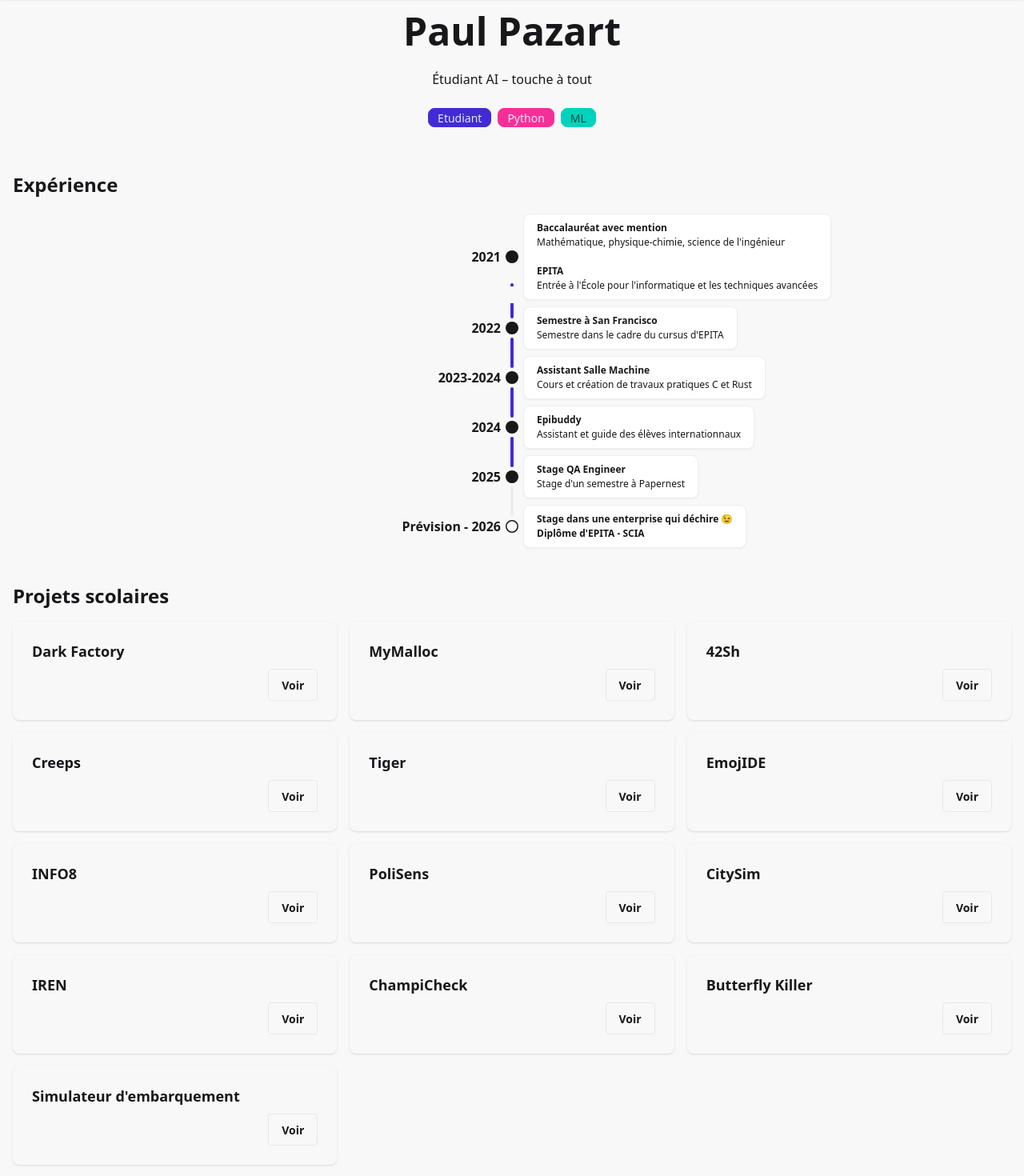
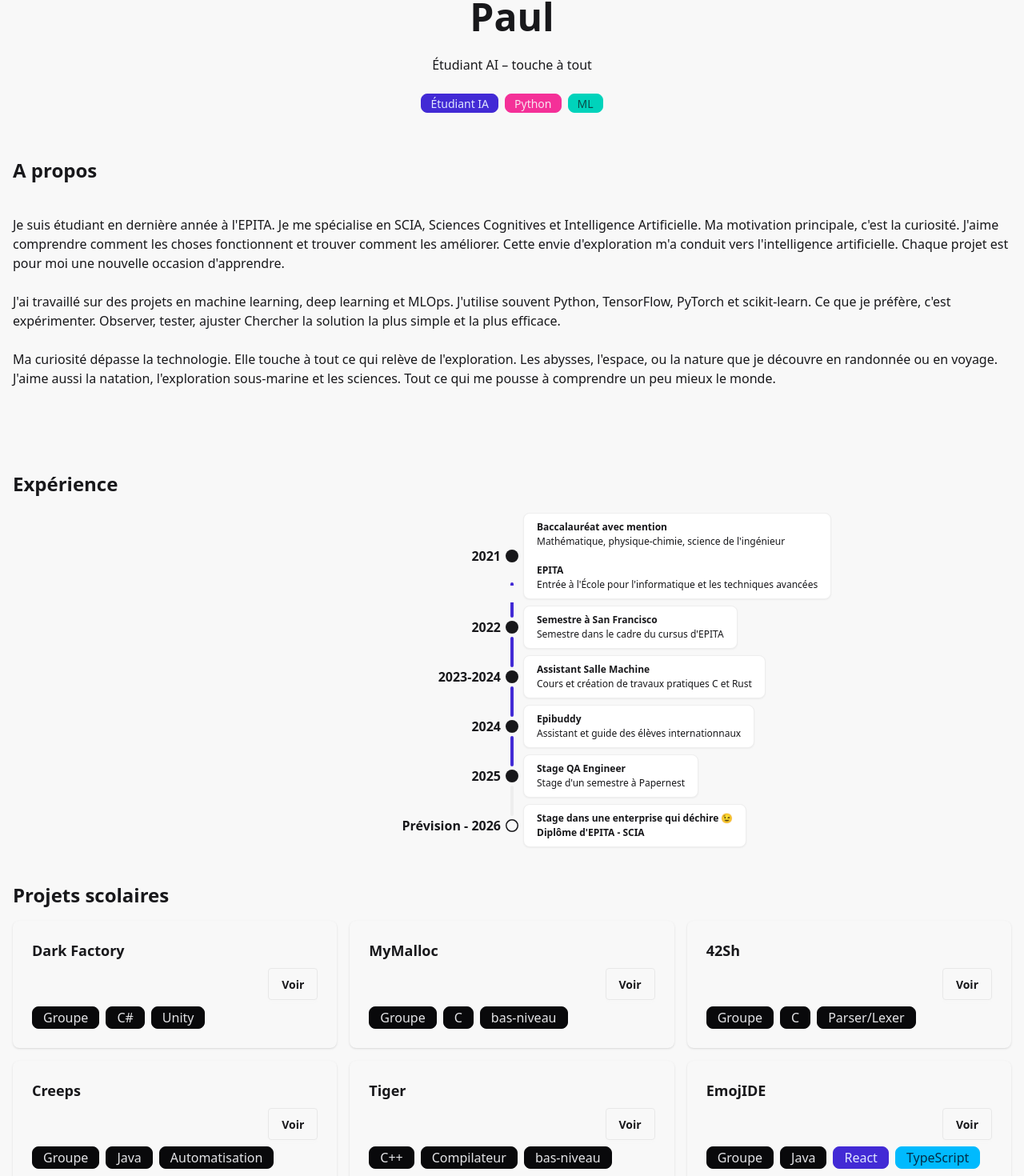
Before and after one commit to leviathe/leviathe.github.io, a React (Vite) app: page / in a window 1280 px wide. Shown: the part 115-1585 px from the top of the page at 80% size. Built offline with nearby package versions, Linux system fonts and the light colour scheme.

Commit message:
feat: mapping tag/color, description remove: alert

```diff
--- a/public/data/projects.yaml
+++ b/public/data/projects.yaml
@@ -2,25 +2,25 @@ projects:
   - id: 1
     title: "Dark Factory"
     description: "Développement d’un jeu vidéo multijoueur où quatre personnages, chacun doté de compétences uniques, doivent activer des générateurs dans une carte générée de manière procédurale. Les joueurs doivent faire preuve de stratégie pour éviter divers pièges, tout en échappant à deux robots poursuivant respectivement les sons et les mouvements."
-    tags: ["En groupe", "C#", "Unity"]
+    tags: ["Groupe", "C#", "Unity"]
     link: ""
 
   - id: 2
     title: "MyMalloc"
     description: "Conception d’un allocateur mémoire personnalisé, conçu pour remplacer la fonction malloc standard."
-    tags: ["En groupe", "C", "bas-niveau"]
+    tags: ["Groupe", "C", "bas-niveau"]
     link: ""
 
   - id: 3
     title: "42Sh"
     description: "Développement d’un interpréteur et d’un shell interactif compatible avec les standards POSIX de Bash."
-    tags: ["En groupe", "C", "Parser/Lexer"]
+    tags: ["Groupe", "C", "Parser/Lexer"]
     link: ""
 
   - id: 4
     title: "Creeps"
     description: "Conception d’une API backend accompagnée d’une logique d’automatisation permettant d’interagir avec un environnement de type Minecraft en 2D."
-    tags: ["En groupe", "Java", "Automatisation"]
+    tags: ["Groupe", "Java", "Automatisation"]
     link: ""
 
   - id: 5
@@ -32,7 +32,7 @@ projects:
   - id: 6
     title: "EmojIDE"
     description: "Développement d’un IDE dédié au langage Emojicode, avec un backend en Java et un frontend en React. L’outil intègre un système de gestion de fichiers multiples, un terminal interactif ainsi qu’un assistant basé sur l’intelligence artificielle."
-    tags: ["En groupe", "Java", "React", "TypeScript"]
+    tags: ["Groupe", "Java", "React", "TypeScript"]
     link: ""
 
   - id: 7
@@ -44,13 +44,13 @@ projects:
   - id: 8
     title: "PoliSens"
     description: "Conception d’une intelligence artificielle capable de détecter l’orientation politique à partir de tweets et d’en générer de nouveaux. Le projet inclut la mise en place d’un tokenizer, l’entraînement du modèle ainsi que son évaluation par benchmarking."
-    tags: ["En groupe", "Python", "Js", "Eel", "ML"]
+    tags: ["Groupe", "Python", "Js", "Eel", "ML"]
     link: ""
 
   - id: 9
     title: "CitySim"
     description: "Développement d’une application de génération procédurale de villes respectant des contraintes de placement. Le système intègre différents types de bâtiments : résidentiels, commerciaux, industriels, portuaires, ainsi que des infrastructures publiques comme la mairie et les services."
-    tags: ["En groupe", "Python", "Js", "Eel", "OR-Tools"]
+    tags: ["Groupe", "Python", "Js", "Eel", "OR-Tools"]
     link: ""
 
   - id: 10
@@ -62,17 +62,17 @@ projects:
   - id: 11
     title: "ChampiCheck"
     description: "Conception de modèles d’intelligence artificielle, accompagnée de la mise en place du système d’entraînement et de déploiement pour la reconnaissance de champignons."
-    tags: ["En groupe", "AZURE"]
+    tags: ["Groupe", "AZURE"]
     link: ""
 
   - id: 12
     title: "Butterfly Killer"
     description: "Conception d’une architecture de données scalable basée sur des microservices."
-    tags: ["En groupe", "Scala", "Docker", "Kafka", "Sparks"]
+    tags: ["Groupe", "Scala", "Docker", "Kafka", "Sparks"]
     link: ""
 
   - id: 13
     title: "Simulateur d'embarquement"
     description: "Création d'un simulateur d'embarquement d'avion avec des agents."
-    tags: ["En groupe", "NetLogo"]
+    tags: ["Groupe", "NetLogo"]
     link: ""
--- a/src/App.tsx
+++ b/src/App.tsx
@@ -3,16 +3,16 @@ import Navbar from "./components/Navbar.tsx";
 import Footer from "./components/Footer";
 import Timeline from "./components/Timeline.tsx";
 import Hero from "./components/Hero.tsx";
+import AboutMe from "./components/AboutMe.tsx";
 import ScholarProjects from "./components/ScholarProjects.tsx";
-import Alert from "./components/Alert";
 
 function App() {
 
     return (
         <div className="min-h-screen bg-base-200">
-            <Alert/>
             <Navbar/>
             <Hero/>
+            <AboutMe/>
             <Timeline/>
             <ScholarProjects/>
             <Footer/>
--- /dev/null
+++ b/src/components/AboutMe.tsx
@@ -0,0 +1,30 @@
+function AboutMe() {
+    return (
+        <section className="container mx-auto px-4 py-10">
+            <h2 className="text-2xl font-semibold mb-4">
+                A propos
+            </h2>
+            <p className="py-6">
+                Je suis étudiant en dernière année à l'EPITA.
+                Je me spécialise en SCIA, Sciences Cognitives et Intelligence Artificielle.
+                Ma motivation principale, c'est la curiosité.
+                J'aime comprendre comment les choses fonctionnent et trouver comment les améliorer.
+                Cette envie d'exploration m'a conduit vers l'intelligence artificielle.
+                Chaque projet est pour moi une nouvelle occasion d'apprendre.<br/>
+                <br/>
+                J'ai travaillé sur des projets en machine learning, deep learning et MLOps.
+                J'utilise souvent Python, TensorFlow, PyTorch et scikit-learn.
+                Ce que je préfère, c'est expérimenter. Observer, tester, ajuster
+                Chercher la solution la plus simple et la plus efficace.<br/>
+                <br/>
+                Ma curiosité dépasse la technologie.
+                Elle touche à tout ce qui relève de l'exploration.
+                Les abysses, l'espace, ou la nature que je découvre en randonnée ou en voyage.
+                J'aime aussi la natation, l'exploration sous-marine et les sciences.
+                Tout ce qui me pousse à comprendre un peu mieux le monde.<br/>
+            </p>
+        </section>
+    )
+}
+
+export default AboutMe
--- a/src/components/Hero.tsx
+++ b/src/components/Hero.tsx
@@ -9,12 +9,13 @@ function Hero() {
                     />
                 </div>*/}
                 <div className="max-w-2xl">
-                    <h1 className="text-5xl font-bold">Paul Pazart</h1>
+                    <h2 className="text-2xl font-bold">Salut ! Je suis </h2>
+                    <h1 className="text-5xl font-bold">Paul</h1>
                     <p className="py-6">
                         Étudiant AI – touche à tout
                     </p>
                     <div className="flex justify-center gap-2">
-                        <span className="badge badge-primary">Etudiant</span>
+                        <span className="badge badge-primary">Étudiant IA</span>
                         <span className="badge badge-secondary">Python</span>
                         <span className="badge badge-accent">ML</span>
                     </div>
--- a/src/components/Navbar.tsx
+++ b/src/components/Navbar.tsx
@@ -2,7 +2,7 @@ import ThemeController from "./ThemeController.tsx";
 
 function Navbar() {
     return (
-        <div className="navbar bg-base-100 shadow">
+        <div className={`navbar bg-yellow-500 text-primary-content`}>
             <div className="flex-1">
                 <a className="btn btn-ghost text-xl">Mon CV</a>
             </div>
--- a/src/components/Projects.tsx
+++ /dev/null
@@ -1,22 +0,0 @@
-function Projects() {
-    return (
-        <section className="container mx-auto px-4 pb-10">
-            <h2 className="text-2xl font-semibold mb-4">Projets</h2>
-            <div className="grid gap-4 md:grid-cols-3">
-                {[1, 2, 3].map((i) => (
-                    <div key={i} className="card bg-base-200 shadow">
-                        <div className="card-body">
-                            <h3 className="card-title">Projet {i}</h3>
-                            <p>Description courte du projet.</p>
-                            <div className="card-actions justify-end">
-                                <a className="btn btn-outline btn-sm">Voir</a>
-                            </div>
-                        </div>
-                    </div>
-                ))}
-            </div>
-        </section>
-    );
-}
-
-export default Projects;
--- a/src/components/ScholarProjects.tsx
+++ b/src/components/ScholarProjects.tsx
@@ -2,6 +2,24 @@ import { useEffect, useState } from "react";
 import yaml from "js-yaml"
 import type {IProject} from "./IProject";
 import ProjectModal from "./ProjectModal";
+
+function getBadgeColor(name: string): string {
+    switch (name.toLowerCase()) {
+        case "react":
+            return "badge-primary"; // bleu
+        case "typescript":
+            return "badge-info"; // cyan
+        case "tailwind":
+            return "badge-accent"; // rose
+        case "node.js":
+        case "node":
+            return "badge-success"; // vert
+        case "docker":
+            return "badge-warning"; // jaune
+        default:
+            return "badge-neutral"; // gris par défaut
+    }
+}
 
 async function loadProjects() : Promise<IProject[]> {
     const response = await fetch("/data/projects.yaml");
@@ -29,6 +47,15 @@ function ScholarProjects() {
                                     <button className="btn" onClick={() => (document.getElementById(`modal_${project.id}`) as HTMLDialogElement).showModal()}>Voir</button>
                                     <ProjectModal project={project} />
                                 </div>
+                                <div className="flex gap-2">
+                                    {
+                                        project.tags.map(tag => (
+                                            <div className={`badge ${getBadgeColor(tag)} badge-lg`}>
+                                                {tag}
+                                            </div>
+                                        ))
+                                    }
+                                </div>
                             </div>
                         </div>
                     ))
```
Also changed, not shown: 2 other files (tests, documents, lock files or other folders).
